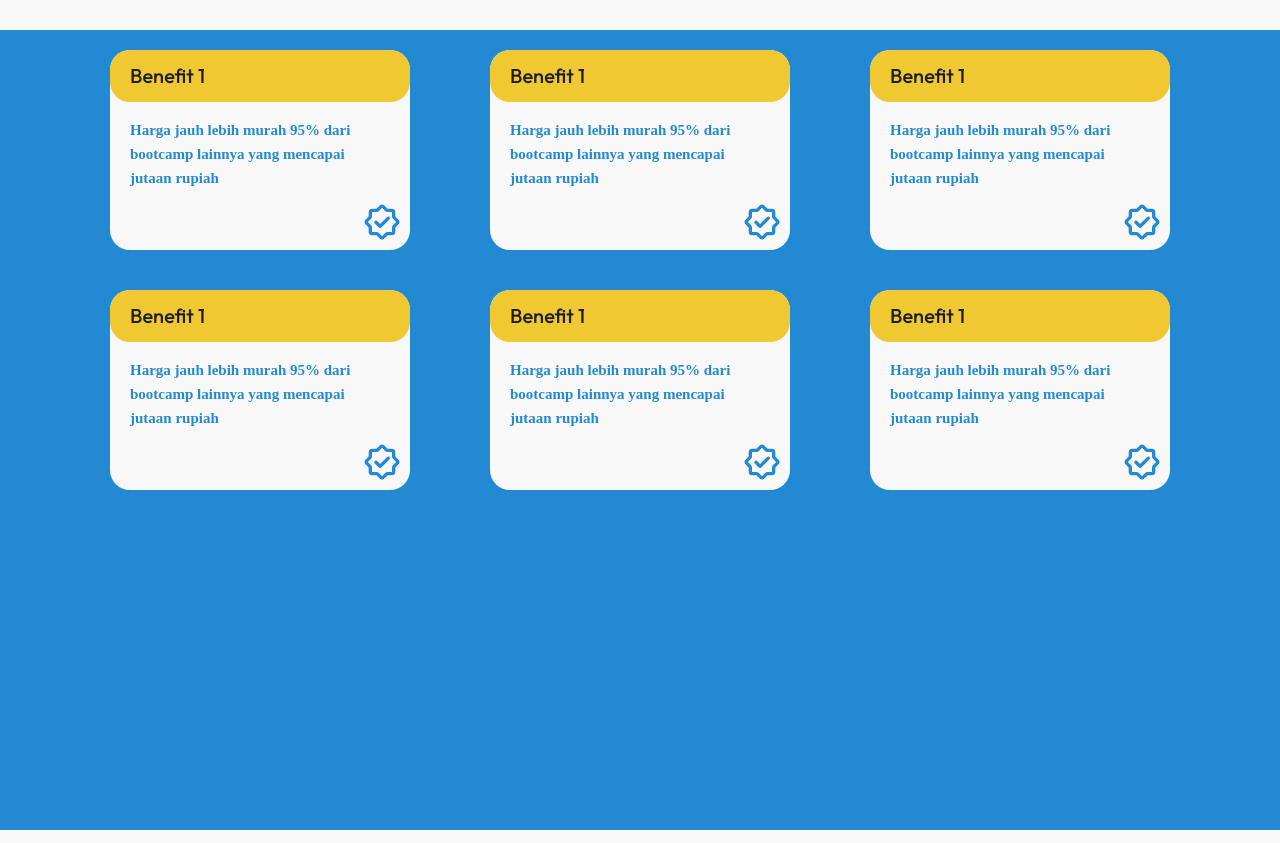
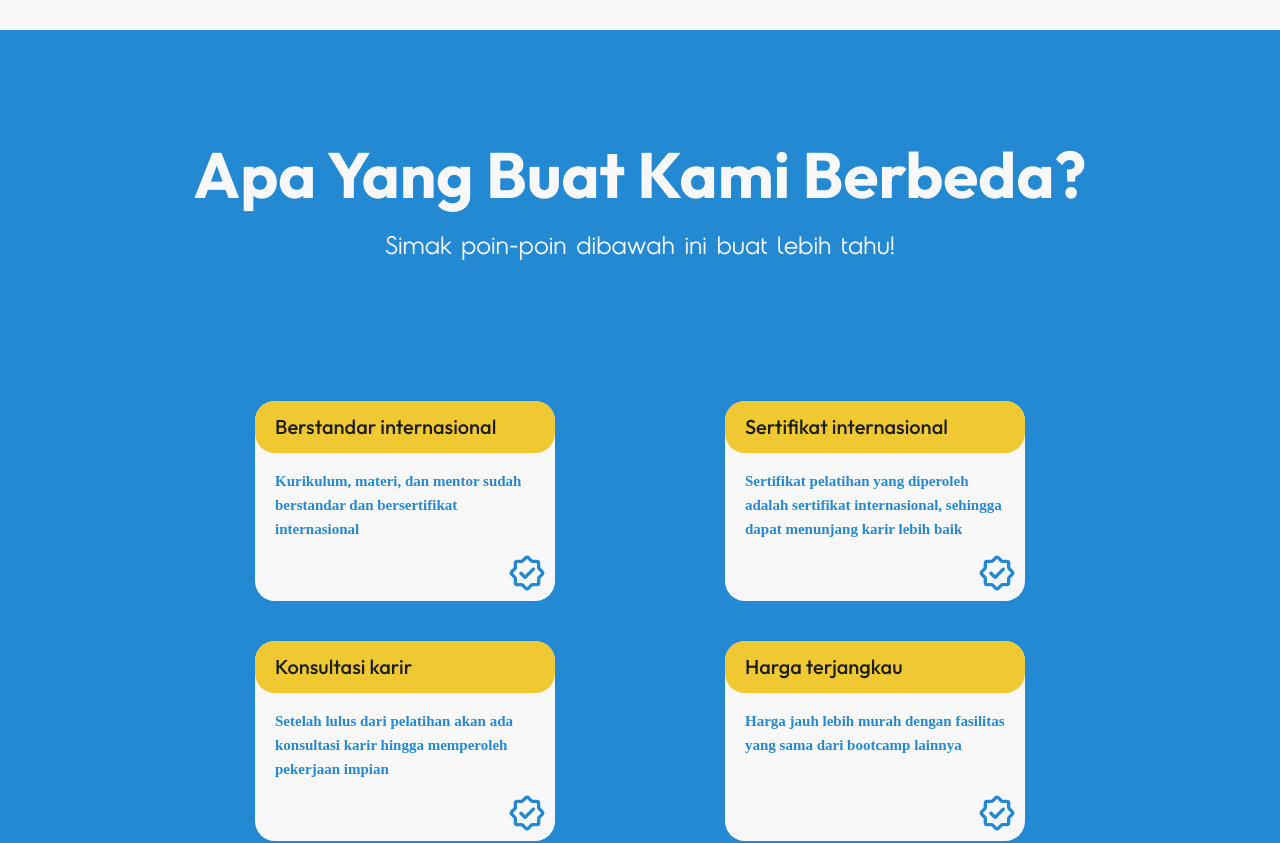
Before and after one commit to Khafidhfuadi/mitglos-edu, a React (Create React App) app: page / in a window 1280 px wide. Shown: the part 840-1683 px from the top of the page. Built offline with nearby package versions, Linux system fonts and the light colour scheme.

Commit message:
benefits section done

```diff
--- a/src/Home.jsx
+++ b/src/Home.jsx
@@ -12,50 +12,50 @@ const goToCourseSection = () => {
 function Home() {
   return (
     <>
-      <nav class="navbar fixed-top navbar-expand-lg navbar-light bg-light">
-        <div class="container">
-          <div class="d-flex flex-grow-1">
-            <span class="w-100 d-lg-none d-block"></span>
-            {/* <a class="navbar-brand d-none d-lg-inline-block" href="#">
+      <nav className="navbar fixed-top navbar-expand-lg navbar-light bg-light">
+        <div className="container">
+          <div className="d-flex flex-grow-1">
+            <span className="w-100 d-lg-none d-block"></span>
+            {/* <a className="navbar-brand d-none d-lg-inline-block" href="#">
               {" "}
               Navbar 6{" "}
             </a> */}
             <img src={logo} alt="logo" width={150} />
 
             <a
-              class="navbar-brand-two mx-auto d-lg-none d-inline-block"
+              className="navbar-brand-two mx-auto d-lg-none d-inline-block"
               href="#"
             >
               <img src={logo} alt="logo" width={150} />
             </a>
-            <div class="w-100 text-right">
+            <div className="w-100 text-right">
               <button
-                class="navbar-toggler"
+                className="navbar-toggler"
                 type="button"
                 data-bs-toggle="collapse"
                 data-bs-target="#myNavbar"
               >
-                <span class="navbar-toggler-icon"></span>
+                <span className="navbar-toggler-icon"></span>
               </button>
             </div>
           </div>
           <div
-            class="collapse navbar-collapse flex-grow-1 text-right"
+            className="collapse navbar-collapse flex-grow-1 text-right"
             id="myNavbar"
           >
-            <ul class="navbar-nav ms-auto flex-nowrap">
-              <li class="nav-item">
-                <a href="#" class="nav-link m-2 menu-item nav-active">
+            <ul className="navbar-nav ms-auto flex-nowrap">
+              <li className="nav-item">
+                <a href="#" className="nav-link m-2 menu-item nav-active">
                   Course
                 </a>
               </li>
-              <li class="nav-item">
-                <a href="#" class="nav-link m-2 menu-item">
+              <li className="nav-item">
+                <a href="#" className="nav-link m-2 menu-item">
                   Tentang
                 </a>
               </li>
-              <li class="nav-item">
-                <a href="#" class="nav-link m-2 menu-item">
+              <li className="nav-item">
+                <a href="#" className="nav-link m-2 menu-item">
                   Corporate Training
                 </a>
               </li>
@@ -90,42 +90,48 @@ function Home() {
       </section>
 
       <section id="benefits">
-        <div className="container vh-100">
-          <div className="row align-items-center">
+        <div className="container">
+          <div className="heading text-center">
+            <h1 className="section-title">Apa Yang Buat Kami Berbeda?</h1>
+            <p className="sub-title">
+              Simak poin-poin dibawah ini buat lebih tahu!
+            </p>
+          </div>
+          <div className="row align-items-center benefit-container">
             <div className="col d-flex justify-content-center">
               <BenefitCard
-                heading="Benefit 1"
-                desc="Harga jauh lebih murah 95% dari bootcamp lainnya yang mencapai jutaan rupiah"
+                head="Berstandar internasional"
+                desc="Kurikulum, materi, dan mentor sudah berstandar dan bersertifikat internasional"
               />
             </div>
             <div className="col d-flex justify-content-center">
               <BenefitCard
-                heading="Benefit 1"
-                desc="Harga jauh lebih murah 95% dari bootcamp lainnya yang mencapai jutaan rupiah"
+                head="Sertifikat internasional"
+                desc="Sertifikat pelatihan yang diperoleh adalah sertifikat internasional, sehingga dapat menunjang karir lebih baik"
               />
             </div>
             <div className="col d-flex justify-content-center">
               <BenefitCard
-                heading="Benefit 1"
-                desc="Harga jauh lebih murah 95% dari bootcamp lainnya yang mencapai jutaan rupiah"
+                head="Konsultasi karir"
+                desc="Setelah lulus dari pelatihan akan ada konsultasi karir hingga memperoleh pekerjaan impian"
               />
             </div>
             <div className="col d-flex justify-content-center">
               <BenefitCard
-                heading="Benefit 1"
-                desc="Harga jauh lebih murah 95% dari bootcamp lainnya yang mencapai jutaan rupiah"
+                head="Harga terjangkau"
+                desc="Harga jauh lebih murah dengan fasilitas yang sama dari bootcamp lainnya"
               />
             </div>
             <div className="col d-flex justify-content-center">
               <BenefitCard
-                heading="Benefit 1"
-                desc="Harga jauh lebih murah 95% dari bootcamp lainnya yang mencapai jutaan rupiah"
+                head="Belajar fleksibel"
+                desc="Belajar di mana pun, bebas pilih kelas dan waktu sesuai dengan yang diinginkan"
               />
             </div>
             <div className="col d-flex justify-content-center">
               <BenefitCard
-                heading="Benefit 1"
-                desc="Harga jauh lebih murah 95% dari bootcamp lainnya yang mencapai jutaan rupiah"
+                head="Lifetime akses"
+                desc="Modul dan rekaman kelas dapat diakses selamanya setelah lulus dari pelatihan"
               />
             </div>
           </div>
--- a/src/components/utils/BenefitCard.jsx
+++ b/src/components/utils/BenefitCard.jsx
@@ -3,11 +3,11 @@ import PropTypes from "prop-types";
 import "./component.css";
 import verifiedLogo from "../../assets/img/verified.svg";
 
-const BenefitCard = ({ heading, desc }) => {
+const BenefitCard = ({ head, desc }) => {
   return (
     <div className="benefit-card">
-      <div className="header">{heading}</div>
-      <div className="desc">{desc}</div>
+      <div className="header">{head}</div>
+      <div className="description">{desc}</div>
 
       <div className="d-flex justify-content-end">
         <img src={verifiedLogo} alt="" />
@@ -17,8 +17,8 @@ const BenefitCard = ({ heading, desc }) => {
 };
 
 BenefitCard.propTypes = {
-  heading: PropTypes.string.isRequired,
-  desc: PropTypes.func.isRequired,
+  head: PropTypes.string.isRequired,
+  desc: PropTypes.string.isRequired,
 };
 
 export default BenefitCard;
--- a/src/components/utils/component.css
+++ b/src/components/utils/component.css
@@ -50,7 +50,7 @@
   line-height: 130%; /* 26px */
 }
 
-.desc {
+.description {
   padding: 16px 20px 12px 20px;
 
   color: #2489d3;
--- a/src/styles.css
+++ b/src/styles.css
@@ -37,5 +37,34 @@ section#hero {
 }
 
 section#benefits {
+  padding-top: 100px;
+  padding-bottom: 100px;
+
   background: #2489d3;
 }
+
+.benefit-container {
+  padding: 0 100px 0 100px;
+}
+
+.heading {
+  padding-bottom: 120px;
+
+  color: #f8f8f8;
+}
+
+.section-title {
+  font-family: Outfit;
+  font-size: 64px;
+  font-style: normal;
+  font-weight: 700;
+  line-height: 140%; /* 89.6px */
+}
+
+.sub-title {
+  font-family: SklowReguler;
+  font-size: 24px;
+  font-weight: 400;
+  line-height: 140%; /* 33.6px */
+  margin: 0;
+}
```
